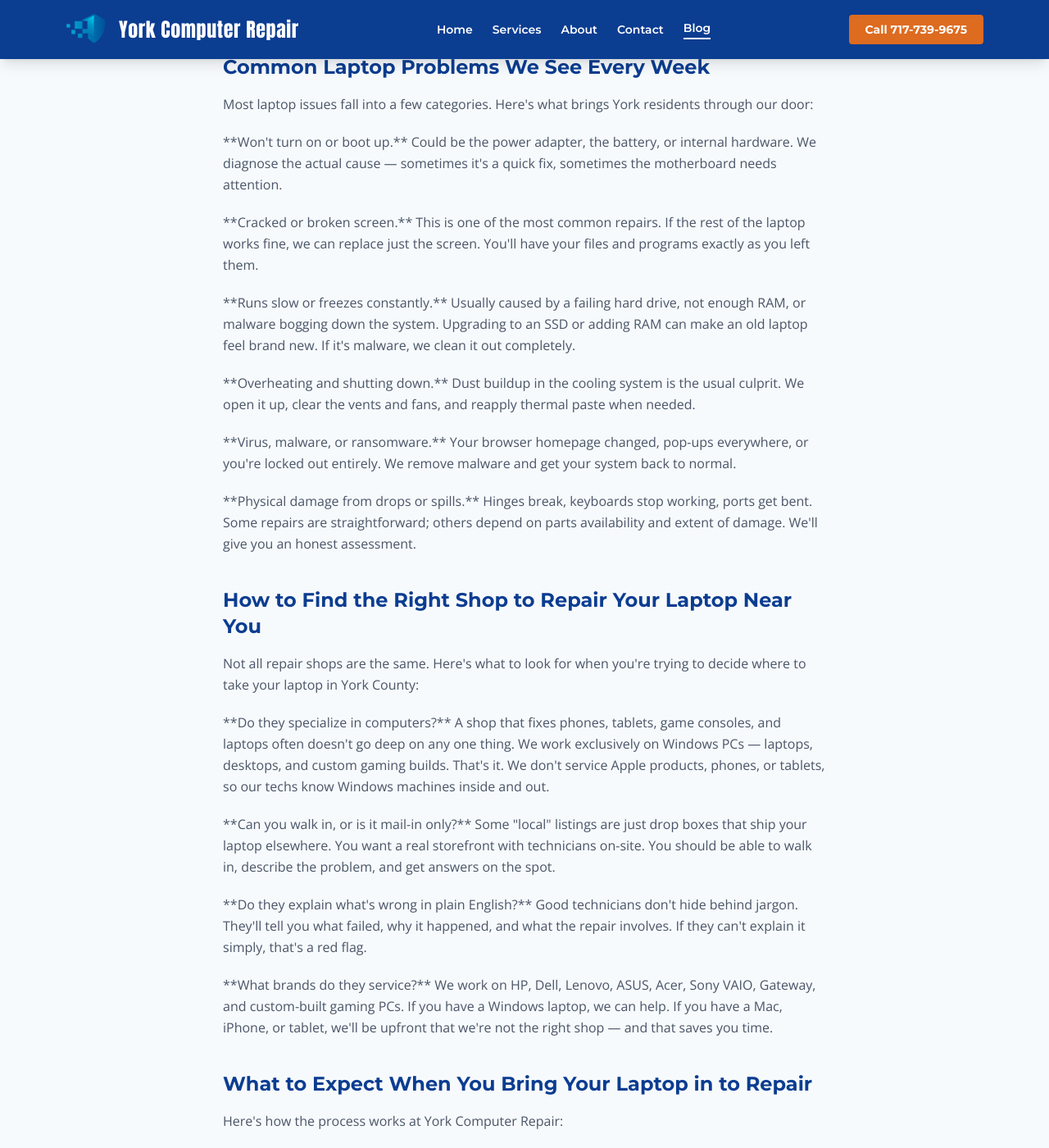
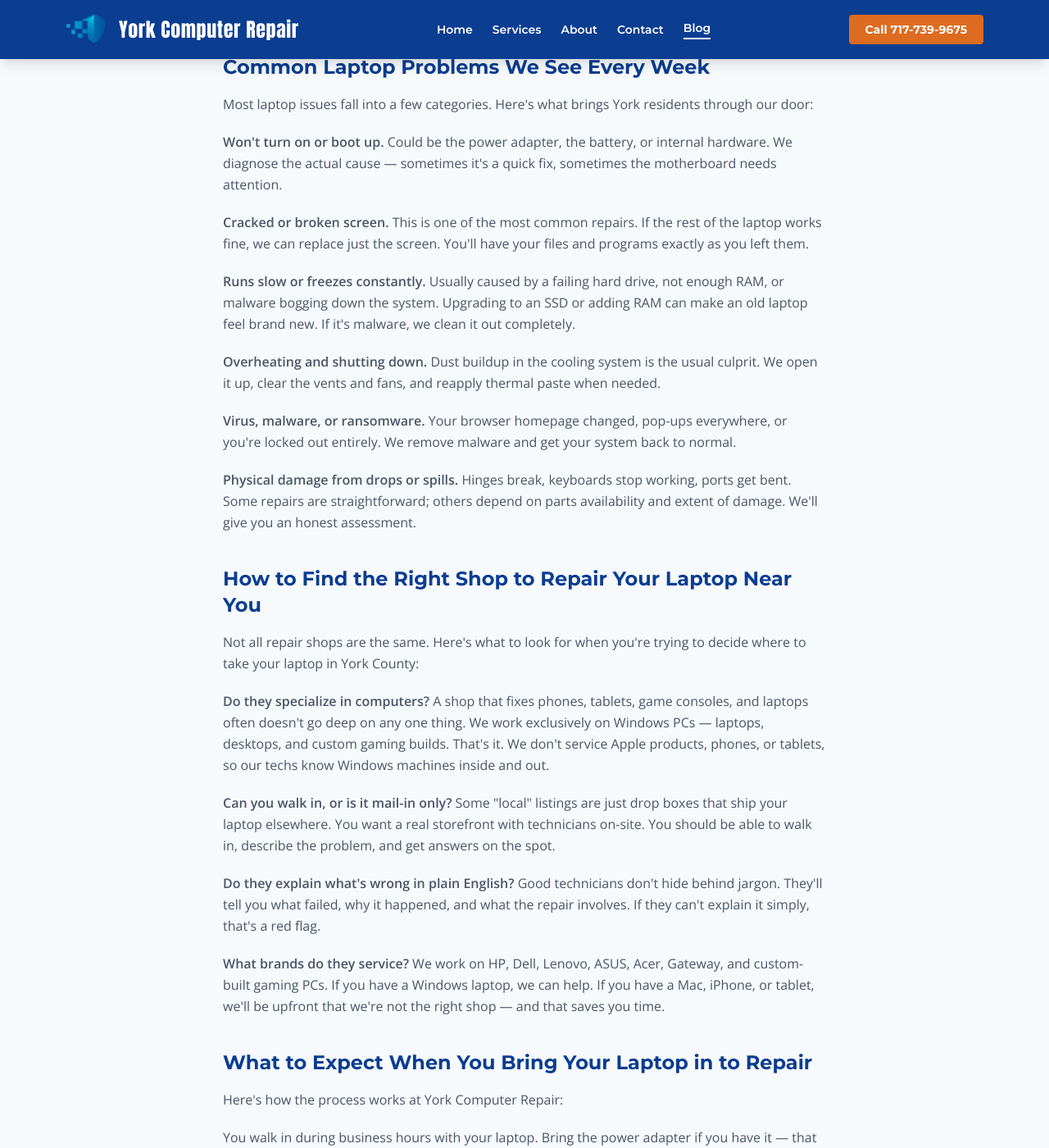
Before and after one commit to oak8513/ycr-site, a Jekyll site: the page blog/repair-laptop-near-me-york-pa.html, which Jekyll copies as it is, in a window 1280 px wide and 1400 px high, scrolled down 758 px. Shown: the whole window at 82% size. Built offline with Jekyll 4.4.1, drawn with Linux system fonts in a browser that asks for light colours; nearby versions of some CDN libraries; some of the changed text lies outside the part shown.

Commit message:
SEO: remove prices, fix broken links, and remove Sony VAIO from all blog articles
- Strip all dollar amounts ($39.99, $99, $150-$350, etc.) for evergreen content
- Remove Sony VAIO brand references per owner request
- Fix HTML-escaped anchor tag that was rendering as literal text
- Fix two bare domain URLs → proper relative /services.html links
- Convert **markdown bold** to <strong> tags in repair-laptop article
- Remove unsubstantiated "30% solve rate" stat
- Drop the entire "Laptop Repair Costs" price section from fix-laptop article

```diff
--- a/blog/repair-laptop-near-me-york-pa.html
+++ b/blog/repair-laptop-near-me-york-pa.html
@@ -86,18 +86,18 @@
       <p class="text-ycr-steel leading-relaxed mb-5">You&#x27;ll talk to the same technicians who work on your computer. No middleman, no call center. Just straightforward service from people who&#x27;ve been fixing laptops in this community for years.</p>
       <h2 class="font-heading font-bold text-2xl text-ycr-blue mt-10 mb-4">Common Laptop Problems We See Every Week</h2>
       <p class="text-ycr-steel leading-relaxed mb-5">Most laptop issues fall into a few categories. Here&#x27;s what brings York residents through our door:</p>
-      <p class="text-ycr-steel leading-relaxed mb-5">**Won&#x27;t turn on or boot up.** Could be the power adapter, the battery, or internal hardware. We diagnose the actual cause — sometimes it&#x27;s a quick fix, sometimes the motherboard needs attention.</p>
-      <p class="text-ycr-steel leading-relaxed mb-5">**Cracked or broken screen.** This is one of the most common repairs. If the rest of the laptop works fine, we can replace just the screen. You&#x27;ll have your files and programs exactly as you left them.</p>
-      <p class="text-ycr-steel leading-relaxed mb-5">**Runs slow or freezes constantly.** Usually caused by a failing hard drive, not enough RAM, or malware bogging down the system. Upgrading to an SSD or adding RAM can make an old laptop feel brand new. If it&#x27;s malware, we clean it out completely.</p>
-      <p class="text-ycr-steel leading-relaxed mb-5">**Overheating and shutting down.** Dust buildup in the cooling system is the usual culprit. We open it up, clear the vents and fans, and reapply thermal paste when needed.</p>
-      <p class="text-ycr-steel leading-relaxed mb-5">**Virus, malware, or ransomware.** Your browser homepage changed, pop-ups everywhere, or you&#x27;re locked out entirely. We remove malware and get your system back to normal.</p>
-      <p class="text-ycr-steel leading-relaxed mb-5">**Physical damage from drops or spills.** Hinges break, keyboards stop working, ports get bent. Some repairs are straightforward; others depend on parts availability and extent of damage. We&#x27;ll give you an honest assessment.</p>
+      <p class="text-ycr-steel leading-relaxed mb-5"><strong>Won&#x27;t turn on or boot up.</strong> Could be the power adapter, the battery, or internal hardware. We diagnose the actual cause — sometimes it&#x27;s a quick fix, sometimes the motherboard needs attention.</p>
+      <p class="text-ycr-steel leading-relaxed mb-5"><strong>Cracked or broken screen.</strong> This is one of the most common repairs. If the rest of the laptop works fine, we can replace just the screen. You&#x27;ll have your files and programs exactly as you left them.</p>
+      <p class="text-ycr-steel leading-relaxed mb-5"><strong>Runs slow or freezes constantly.</strong> Usually caused by a failing hard drive, not enough RAM, or malware bogging down the system. Upgrading to an SSD or adding RAM can make an old laptop feel brand new. If it&#x27;s malware, we clean it out completely.</p>
+      <p class="text-ycr-steel leading-relaxed mb-5"><strong>Overheating and shutting down.</strong> Dust buildup in the cooling system is the usual culprit. We open it up, clear the vents and fans, and reapply thermal paste when needed.</p>
+      <p class="text-ycr-steel leading-relaxed mb-5"><strong>Virus, malware, or ransomware.</strong> Your browser homepage changed, pop-ups everywhere, or you&#x27;re locked out entirely. We remove malware and get your system back to normal.</p>
+      <p class="text-ycr-steel leading-relaxed mb-5"><strong>Physical damage from drops or spills.</strong> Hinges break, keyboards stop working, ports get bent. Some repairs are straightforward; others depend on parts availability and extent of damage. We&#x27;ll give you an honest assessment.</p>
       <h2 class="font-heading font-bold text-2xl text-ycr-blue mt-10 mb-4">How to Find the Right Shop to Repair Your Laptop Near You</h2>
       <p class="text-ycr-steel leading-relaxed mb-5">Not all repair shops are the same. Here&#x27;s what to look for when you&#x27;re trying to decide where to take your laptop in York County:</p>
-      <p class="text-ycr-steel leading-relaxed mb-5">**Do they specialize in computers?** A shop that fixes phones, tablets, game consoles, and laptops often doesn&#x27;t go deep on any one thing. We work exclusively on Windows PCs — laptops, desktops, and custom gaming builds. That&#x27;s it. We don&#x27;t service Apple products, phones, or tablets, so our techs know Windows machines inside and out.</p>
-      <p class="text-ycr-steel leading-relaxed mb-5">**Can you walk in, or is it mail-in only?** Some &quot;local&quot; listings are just drop boxes that ship your laptop elsewhere. You want a real storefront with technicians on-site. You should be able to walk in, describe the problem, and get answers on the spot.</p>
-      <p class="text-ycr-steel leading-relaxed mb-5">**Do they explain what&#x27;s wrong in plain English?** Good technicians don&#x27;t hide behind jargon. They&#x27;ll tell you what failed, why it happened, and what the repair involves. If they can&#x27;t explain it simply, that&#x27;s a red flag.</p>
-      <p class="text-ycr-steel leading-relaxed mb-5">**What brands do they service?** We work on HP, Dell, Lenovo, ASUS, Acer, Sony VAIO, Gateway, and custom-built gaming PCs. If you have a Windows laptop, we can help. If you have a Mac, iPhone, or tablet, we&#x27;ll be upfront that we&#x27;re not the right shop — and that saves you time.</p>
+      <p class="text-ycr-steel leading-relaxed mb-5"><strong>Do they specialize in computers?</strong> A shop that fixes phones, tablets, game consoles, and laptops often doesn&#x27;t go deep on any one thing. We work exclusively on Windows PCs — laptops, desktops, and custom gaming builds. That&#x27;s it. We don&#x27;t service Apple products, phones, or tablets, so our techs know Windows machines inside and out.</p>
+      <p class="text-ycr-steel leading-relaxed mb-5"><strong>Can you walk in, or is it mail-in only?</strong> Some &quot;local&quot; listings are just drop boxes that ship your laptop elsewhere. You want a real storefront with technicians on-site. You should be able to walk in, describe the problem, and get answers on the spot.</p>
+      <p class="text-ycr-steel leading-relaxed mb-5"><strong>Do they explain what&#x27;s wrong in plain English?</strong> Good technicians don&#x27;t hide behind jargon. They&#x27;ll tell you what failed, why it happened, and what the repair involves. If they can&#x27;t explain it simply, that&#x27;s a red flag.</p>
+      <p class="text-ycr-steel leading-relaxed mb-5"><strong>What brands do they service?</strong> We work on HP, Dell, Lenovo, ASUS, Acer, Gateway, and custom-built gaming PCs. If you have a Windows laptop, we can help. If you have a Mac, iPhone, or tablet, we&#x27;ll be upfront that we&#x27;re not the right shop — and that saves you time.</p>
       <h2 class="font-heading font-bold text-2xl text-ycr-blue mt-10 mb-4">What to Expect When You Bring Your Laptop in to Repair</h2>
       <p class="text-ycr-steel leading-relaxed mb-5">Here&#x27;s how the process works at York Computer Repair:</p>
       <p class="text-ycr-steel leading-relaxed mb-5">You walk in during business hours with your laptop. Bring the power adapter if you have it — that helps us rule out charging issues. Describe what&#x27;s happening: when the problem started, any error messages, whether it&#x27;s been dropped or exposed to liquid.</p>
@@ -107,9 +107,9 @@
       <p class="text-ycr-steel leading-relaxed mb-5">You pick up your laptop, test it to make sure everything&#x27;s working, and you&#x27;re back in business.</p>
       <h2 class="font-heading font-bold text-2xl text-ycr-blue mt-10 mb-4">Repair Laptop Near Me vs. DIY: When to Bring It In</h2>
       <p class="text-ycr-steel leading-relaxed mb-5">Some laptop issues you can handle yourself. Others need professional tools and experience. Here&#x27;s a realistic breakdown:</p>
-      <p class="text-ycr-steel leading-relaxed mb-5">**You can probably DIY:** External cleaning, running Windows updates, uninstalling programs you don&#x27;t need, or buying a new power adapter if yours is frayed. These don&#x27;t require opening the laptop.</p>
-      <p class="text-ycr-steel leading-relaxed mb-5">**Bring it in for repair:** Screen replacement, motherboard issues, anything involving disassembly, deep malware infections, data recovery from a failing drive, or physical damage. Laptop internals are delicate — one stripped screw or disconnected ribbon cable can turn a fixable problem into a bigger one.</p>
-      <p class="text-ycr-steel leading-relaxed mb-5">If you&#x27;ve already tried basic troubleshooting and the problem persists, it&#x27;s time to let a technician take a look. You can find more details about everything we handle on our services page at yorkcomputerrepair.com/services.html.</p>
+      <p class="text-ycr-steel leading-relaxed mb-5"><strong>You can probably DIY:</strong> External cleaning, running Windows updates, uninstalling programs you don&#x27;t need, or buying a new power adapter if yours is frayed. These don&#x27;t require opening the laptop.</p>
+      <p class="text-ycr-steel leading-relaxed mb-5"><strong>Bring it in for repair:</strong> Screen replacement, motherboard issues, anything involving disassembly, deep malware infections, data recovery from a failing drive, or physical damage. Laptop internals are delicate — one stripped screw or disconnected ribbon cable can turn a fixable problem into a bigger one.</p>
+      <p class="text-ycr-steel leading-relaxed mb-5">If you&#x27;ve already tried basic troubleshooting and the problem persists, it&#x27;s time to let a technician take a look. You can find more details about everything we handle on our <a href="/services.html" class="text-ycr-signal hover:underline">services page</a>.</p>
       <h2 class="font-heading font-bold text-2xl text-ycr-blue mt-10 mb-4">Serving York, PA and Surrounding Communities</h2>
       <p class="text-ycr-steel leading-relaxed mb-5">We&#x27;re located at 2069 Carlisle Rd in York — easy to find, plenty of parking, right off the main road. York County residents come to us from downtown York, West York, Spring Garden, Springettsbury, and surrounding areas.</p>
       <p class="text-ycr-steel leading-relaxed mb-5">Our hours are Mon–Fri 9AM–5PM. We&#x27;re closed weekends, so plan accordingly. Walk-ins are always welcome — you don&#x27;t need an appointment, though calling ahead at 717-739-9675 never hurts if you have questions before you come in.</p>
```
Also changed, not shown: blog/computer-and-laptop-repairs-near-me-york-pa.html (+8 -8 lines), blog/fix-laptop-near-me-york-pa.html (+5 -12 lines).
